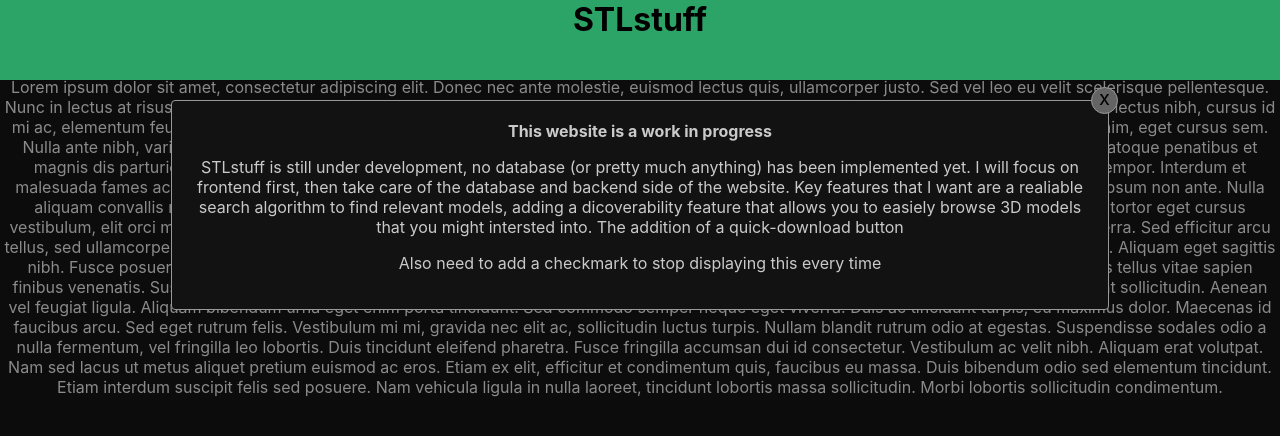
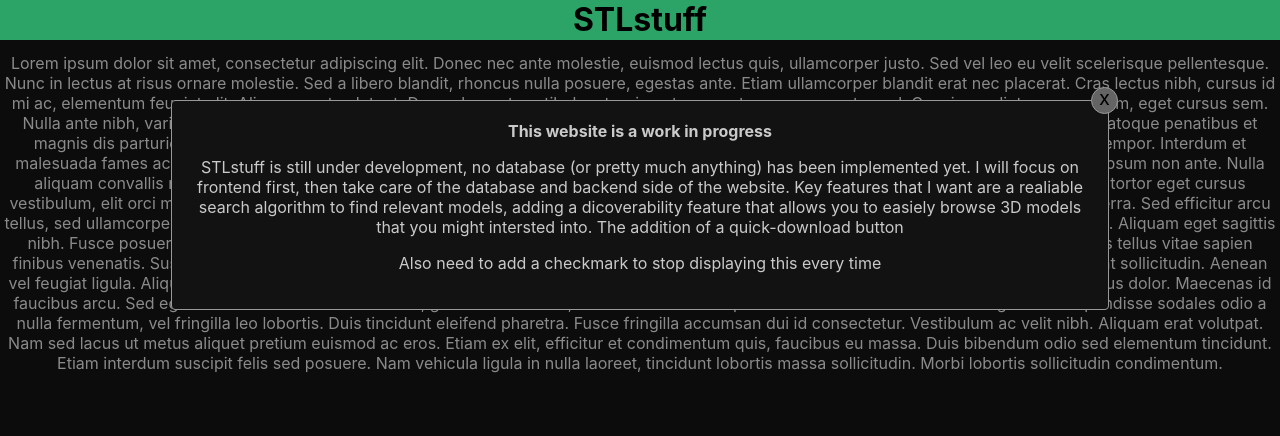
Before and after one commit to PierreMasselot1/STLstuff, a React (Create React App) app in the folder stlstuff/: page / in a window 1280 px wide. Shown: the top 436 px of the page. Built offline with nearby package versions, Linux system fonts and the light colour scheme.

Commit message:
fix scaling issues

```diff
--- a/stlstuff/src/App.css
+++ b/stlstuff/src/App.css
@@ -8,8 +8,10 @@
   margin-top: 0;
   text-align: center;
   background-color: #121212;
+  height: 100%;
   display: flex;
   flex-direction: column;
+  justify-content: center;
 }
 
 /* Popup style */
@@ -54,28 +56,39 @@
 
 .popupText {
   color:var(--mainTextColor);
+
 }
 
 .mainText {
-  margin-top: 6%;
   color:var(--mainTextColor);
+  padding-top: 1%;
+  margin:0px;
 }
 
 .Header{
+  margin:0;
+  padding:0;
   width: 100%;
   left:0px;
   right:0px;
   top:0px;
-  height: 10%;
- background-color: var(--accentColor);
- position: fixed;
+  background-color: var(--accentColor);
+  position: fixed;
+  height: 5vh;
+  min-height: 40px;
 
 }
 .headerText{
-  margin:0;  padding:0;
+  margin:0;
+  padding:0;
   width: 100%;
+  height: fit-content;
   text-align: center;
-  position: inherit;
-  height: 10%;
-  vertical-align: middle;
 }
+.Content{
+  padding: 0px;
+  min-height: 100%;
+  margin-top:5vh;
+
+
+}
--- a/stlstuff/src/App.js
+++ b/stlstuff/src/App.js
@@ -14,7 +14,7 @@ function App() {
     <div className="App">
       <Header/>
 
-      <div >
+      <div className="Content" >
         <p className="mainText">Lorem ipsum dolor sit amet, consectetur adipiscing elit. Donec nec ante molestie, euismod lectus quis, ullamcorper justo. Sed vel leo eu velit scelerisque pellentesque. Nunc in lectus at risus ornare molestie. Sed a libero blandit, rhoncus nulla posuere, egestas ante. Etiam ullamcorper blandit erat nec placerat. Cras lectus nibh, cursus id mi ac, elementum feugiat elit. Aliquam erat volutpat. Donec laoreet vestibulum turpis, rutrum auctor neque egestas vel.
 
 Cras imperdiet posuere enim, eget cursus sem. Nulla ante nibh, varius bibendum fermentum a, ultrices vel quam. Suspendisse laoreet luctus mi, non venenatis nisl accumsan sed. Orci varius natoque penatibus et magnis dis parturient montes, nascetur ridiculus mus. Sed vehicula mauris est, at lacinia lacus elementum ac. Nunc non leo at sem vulputate tempor. Interdum et malesuada fames ac ante ipsum primis in faucibus. Sed imperdiet, turpis ut venenatis malesuada, nulla ipsum hendrerit justo, at euismod metus ipsum non ante. Nulla aliquam convallis nisi eu pharetra. Sed quam ante, aliquet sed ultricies sed, feugiat a purus. In hac habitasse platea dictumst. Mauris tincidunt, tortor eget cursus vestibulum, elit orci malesuada lectus, dignissim dapibus lacus lacus at ante.
```
Also changed, not shown: stlstuff/src/userPool.js (added, +8 -0 lines).
